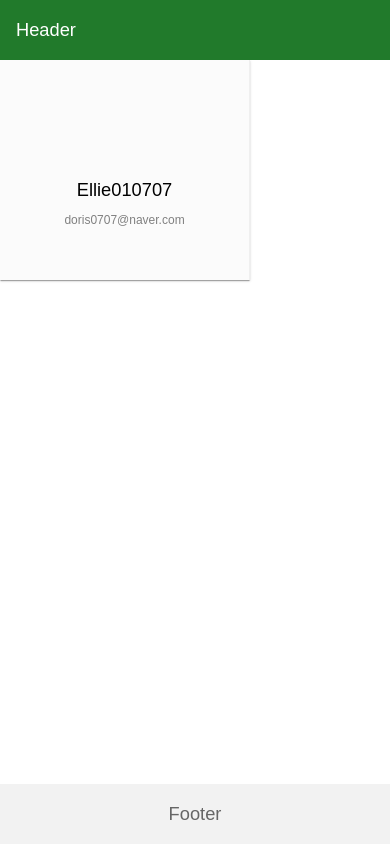
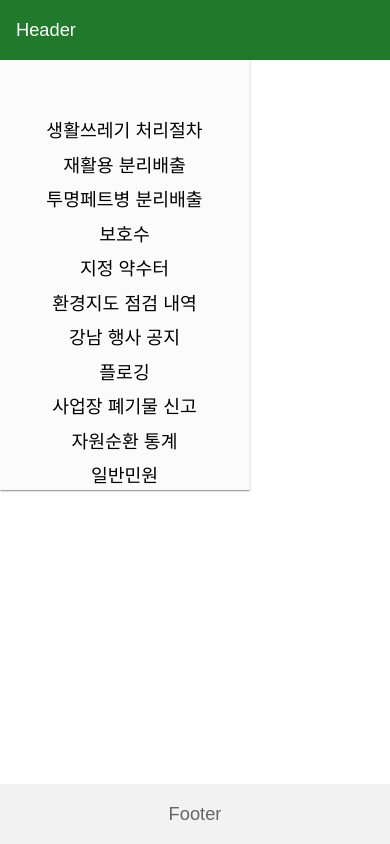
Before and after one commit to ihj04982/Gangnam-Resource-Portal-Plus, a React (Vite) app: page /clean in a window 390 px wide. Built offline with nearby package versions, Linux system fonts and the light colour scheme; no server answers; some icons are missing.

Commit message:
menu 작업 모바일 대응

```diff
--- a/package.json
+++ b/package.json
@@ -17,6 +17,7 @@
     "@mui/material": "^7.1.2",
     "@tanstack/react-query": "^5.81.2",
     "firebase": "^11.9.1",
+    "lodash": "^4.17.21",
     "react": "^19.1.0",
     "react-dom": "^19.1.0",
     "react-pro-sidebar": "^1.1.0",
--- a/src/App.tsx
+++ b/src/App.tsx
@@ -32,9 +32,7 @@ const App = () => {
           </Route>
           <Route path="freedisposal" element={<FreeDisposalPage />} />
           <Route path="locations" element={<LocationPage />} />
-          <Route path="/clean" element={<CleanMainPage />} >
-
-          </Route>
+          <Route path="/clean" element={<CleanMainPage />}></Route>
         </Route>
       </Routes>
     </Suspense>
--- a/src/pages/CleanPage/CleanMainPage.tsx
+++ b/src/pages/CleanPage/CleanMainPage.tsx
@@ -1,14 +1,37 @@
+import { useEffect, useState } from 'react';
 import CircleMenu from './component/menu/CircleMenu';
 import PhoneMenu from './component/menu/PhoneMenu';
 import { ProSidebarProvider } from 'react-pro-sidebar';
+import debounce from 'lodash/debounce';
 
 const CleanMainPage = () => {
+  const [windowSize, setWindowSize] = useState({
+    width: window.innerWidth,
+    height: window.innerHeight,
+  });
+
+  useEffect(() => {
+    window.addEventListener('resize', handleResize);
+    return () => {
+      window.removeEventListener('resize', handleResize);
+    };
+  }, []);
+
+  const handleResize = debounce(() => {
+    setWindowSize({
+      width: window.innerWidth,
+      height: window.innerHeight,
+    });
+  }, 1000);
   return (
     <div>
-      {/* <CircleMenu></CircleMenu> */}
-      <ProSidebarProvider>
-        <PhoneMenu></PhoneMenu>
-      </ProSidebarProvider>
+      {windowSize.width > 768 ? (
+        <CircleMenu />
+      ) : (
+        <ProSidebarProvider>
+          <PhoneMenu></PhoneMenu>
+        </ProSidebarProvider>
+      )}
     </div>
   );
 };
--- a/src/pages/CleanPage/component/menu/CircleMenu.tsx
+++ b/src/pages/CleanPage/component/menu/CircleMenu.tsx
@@ -35,8 +35,7 @@ const CircleDivStyle = styled('div')`
   box-shadow: 0 2px 6px rgba(0, 0, 0, 0.2);
   transition: background-color 0.3s;
 
-  @media (max-width : 380px) {
-
+  @media (max-width: 380px) {
   }
 `;
 
@@ -100,11 +99,10 @@ const CircleMenu = () => {
             position: 'fixed',
             top: 0,
             left: 0,
-            width: '100vw',
-            height: '100vh',
+            width: '100dvw',
+            height: '100dvh',
             objectFit: 'cover',
             zIndex: -1,
-
           }}
         >
           <source src="/contents/SSYouTube.online_(무료영상)하늘_1080p.mp4" type="video/mp4" />
--- a/src/pages/CleanPage/component/menu/PhoneMenu.tsx
+++ b/src/pages/CleanPage/component/menu/PhoneMenu.tsx
@@ -1,11 +1,6 @@
 import { Box, Fade } from '@mui/material';
-import { Sidebar, Menu, MenuItem, useProSidebar, SubMenu } from 'react-pro-sidebar';
+import { Sidebar, Menu, MenuItem, useProSidebar } from 'react-pro-sidebar';
 import MenuOutlinedIcon from '@mui/icons-material/MenuOutlined';
-import AddCircleOutlineIcon from '@mui/icons-material/AddCircleOutline';
-import ArticleIcon from '@mui/icons-material/Article';
-import FolderSharedIcon from '@mui/icons-material/FolderShared';
-import HomeOutlinedIcon from '@mui/icons-material/HomeOutlined';
-import PersonOutlineIcon from '@mui/icons-material/PersonOutline';
 
 export default function PhoneMenu() {
   const { collapseSidebar, collapsed } = useProSidebar();
@@ -26,7 +21,7 @@ export default function PhoneMenu() {
               <Fade in={!collapsed} timeout={1200}>
                 <Box
                   sx={{
-                    height: 170,
+                    // height: 170,
                     display: 'flex',
                     flexDirection: 'column',
                     alignItems: 'center',
@@ -36,24 +31,94 @@ export default function PhoneMenu() {
                   <Box
                     sx={{
                       color: 'black',
-                      mt: 2,
+                      mt: 1,
                     }}
                   >
-                    Ellie010707
+                    생활쓰레기 처리절차
                   </Box>
                   <Box
                     sx={{
-                      color: 'gray',
+                      color: 'black',
                       mt: 1,
-                      fontSize: 12,
                     }}
                   >
-                    doris0707@naver.com
+                    재활용 분리배출{' '}
+                  </Box>
+                  <Box
+                    sx={{
+                      color: 'black',
+                      mt: 1,
+                    }}
+                  >
+                    투명페트병 분리배출
+                  </Box>
+                  <Box
+                    sx={{
+                      color: 'black',
+                      mt: 1,
+                    }}
+                  >
+                    보호수
+                  </Box>
+                  <Box
+                    sx={{
+                      color: 'black',
+                      mt: 1,
+                    }}
+                  >
+                    지정 약수터
+                  </Box>
+                  <Box
+                    sx={{
+                      color: 'black',
+                      mt: 1,
+                    }}
+                  >
+                    환경지도 점검 내역
+                  </Box>
+                  <Box
+                    sx={{
+                      color: 'black',
+                      mt: 1,
+                    }}
+                  >
+                    강남 행사 공지
+                  </Box>
+                  <Box
+                    sx={{
+                      color: 'black',
+                      mt: 1,
+                    }}
+                  >
+                    플로깅
+                  </Box>
+                  <Box
+                    sx={{
+                      color: 'black',
+                      mt: 1,
+                    }}
+                  >
+                    사업장 폐기물 신고
+                  </Box>
+                  <Box
+                    sx={{
+                      color: 'black',
+                      mt: 1,
+                    }}
+                  >
+                    자원순환 통계
+                  </Box>
+                  <Box
+                    sx={{
+                      color: 'black',
+                      mt: 1,
+                    }}
+                  >
+                    일반민원
                   </Box>
                 </Box>
               </Fade>
             )}
-
           </Menu>
         </Sidebar>
       </Box>
```
Also changed, not shown: 1 other file (tests, documents, lock files or other folders).
